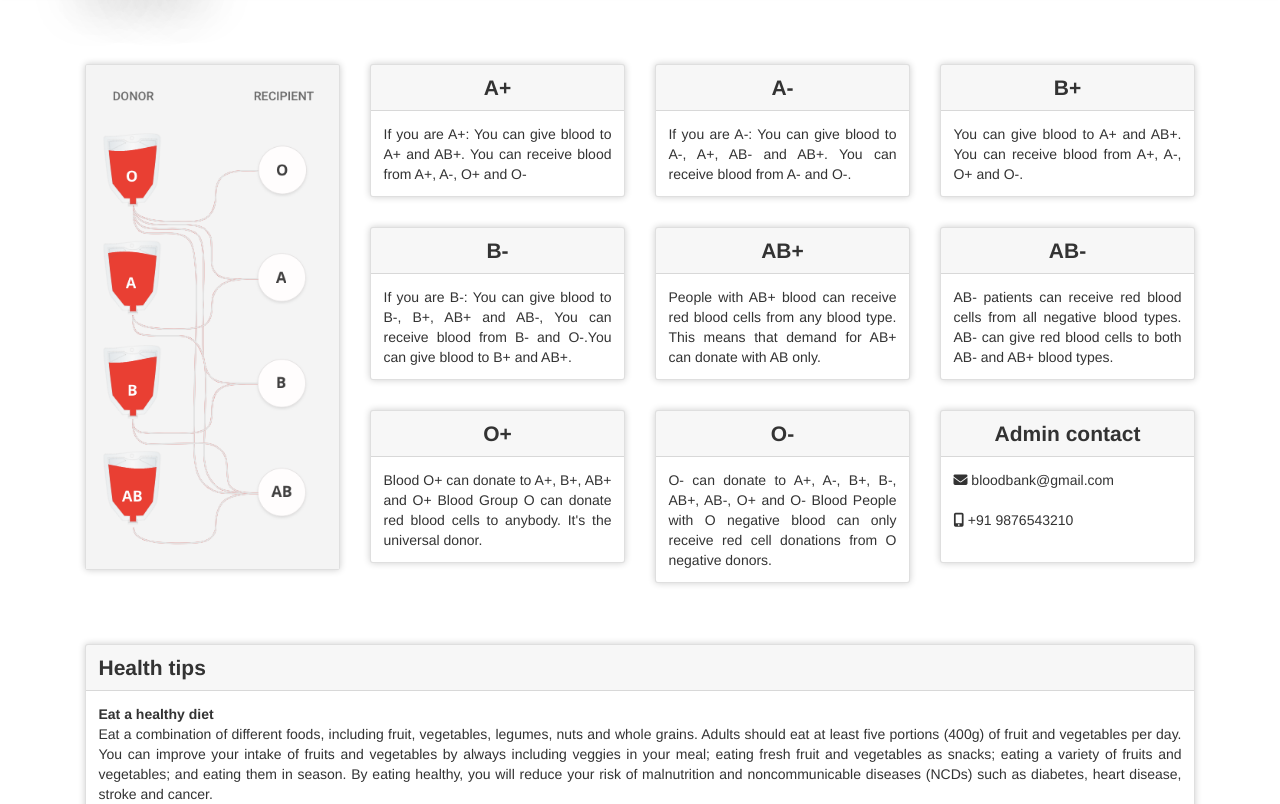
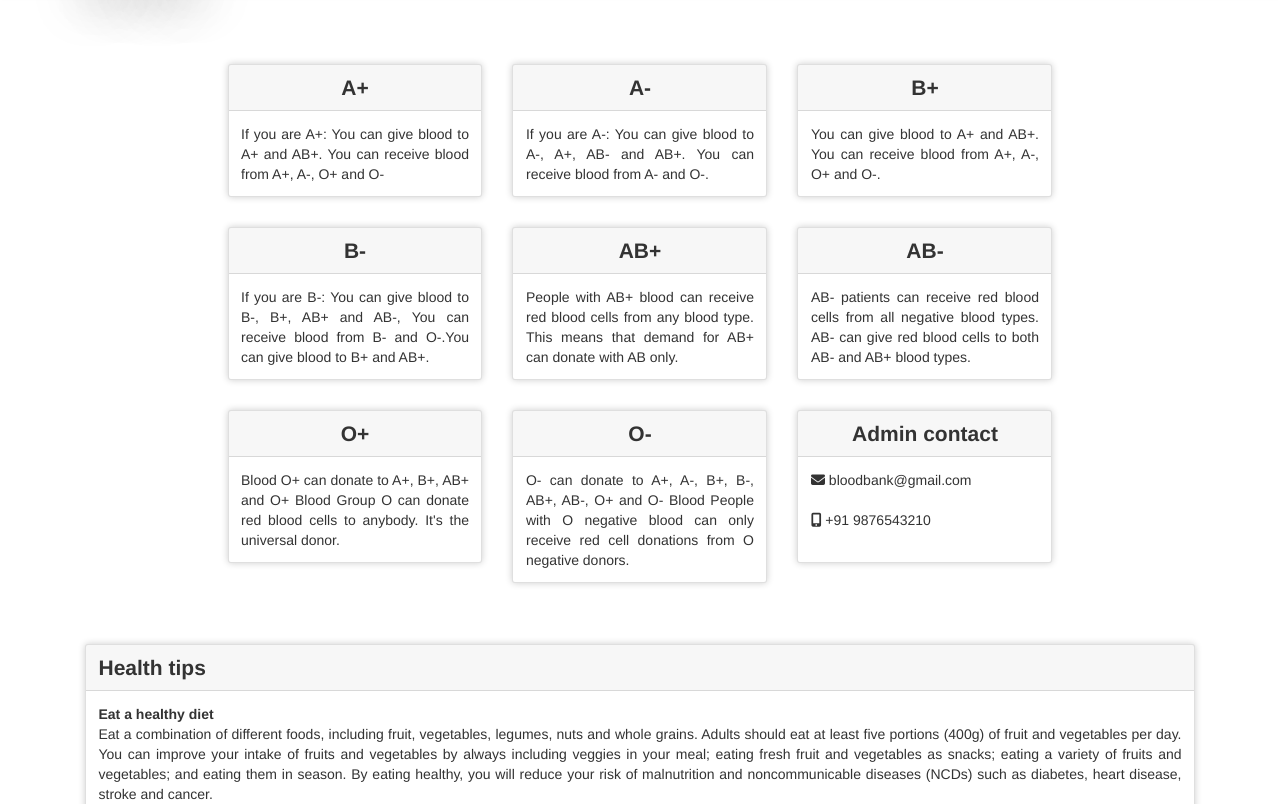
Before and after one commit to nisargpawade/bloodbank, a PHP site: page / in a window 1280 px wide. Shown: the part 70-874 px from the top of the page. Run offline with PHP 8.4, Linux system fonts and the light colour scheme; some libraries are stand-ins or nearby versions.

Commit message:
removed blood image

```diff
--- a/index.php
+++ b/index.php
@@ -14,11 +14,11 @@
    <?php require 'message.php'; ?>
 
         <div class="row justify-content-center">
-            <div class="col-xl-3 col-lg-3 col-md-4 col-sm-5 col-xs-6 mb-5" style="width: 60%">
+            <!-- <div class="col-xl-3 col-lg-3 col-md-4 col-sm-5 col-xs-6 mb-5" style="width: 60%">
                 <div class="card">
                     <img src="image/bg.png" class="card-img-top">
                 </div>
-            </div>
+            </div> -->
 
             <div class="col-lg-9">
             <div class="row">
```
